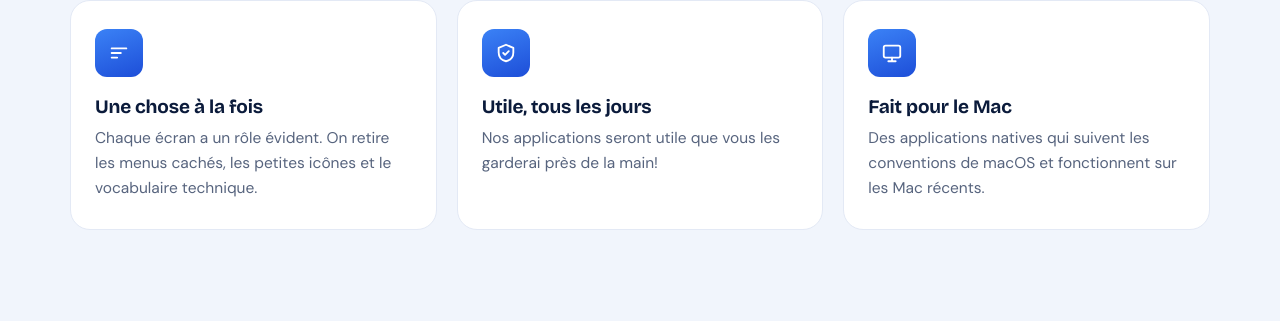
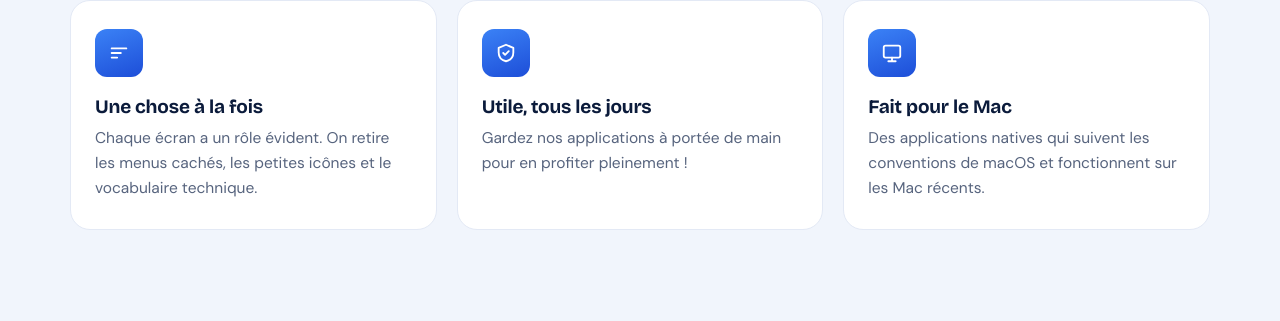
Before and after one commit to vionnikstudio/vionnikstudio.github.io, a Jekyll site: the page built from index.md, in a window 1280 px wide and 900 px high, scrolled down 2746 px. Shown: the part 132-453 px from the top of the window. Built offline with Jekyll 4.4.1, drawn with Linux system fonts in a browser that asks for light colours.

Commit message:
Update index.md

```diff
--- a/index.md
+++ b/index.md
@@ -56,7 +56,7 @@ principes:
     texte: "Chaque écran a un rôle évident. On retire les menus cachés, les petites icônes et le vocabulaire technique."
   - icone: "bouclier"
     titre: "Utile, tous les jours"
-    texte: "Nos applications seront utile que vous les garderai près de la main!"
+    texte: "Gardez nos applications à portée de main pour en profiter pleinement !"
   - icone: "ecran"
     titre: "Fait pour le Mac"
     texte: "Des applications natives qui suivent les conventions de macOS et fonctionnent sur les Mac récents."
```
